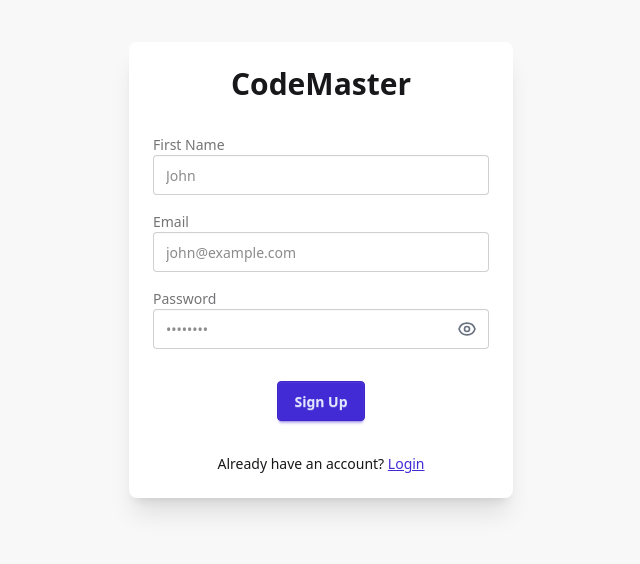
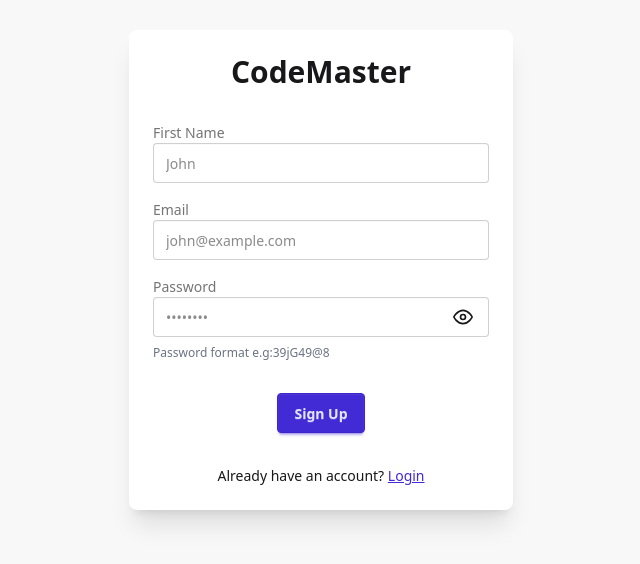
Before and after one commit to devvspark/CodeMaster-Online-Coding-Platform, a React (Vite) app in the folder frontend/: page /signup in a window 1280 px wide. Shown: the part 130-694 px from the top of the page, without its empty margins (319-959 px from the left). Built offline with nearby package versions, Linux system fonts and the light colour scheme; no server answers.

Commit message:
Creating a Coding Platform

```diff
--- a/frontend/src/pages/LandingPage.jsx
+++ b/frontend/src/pages/LandingPage.jsx
@@ -4,6 +4,7 @@
 import { useNavigate } from "react-router";
 import { logoutUser } from "../authSlice";
 import bgimage from "../assets/LeetCodeHeroBackground.png";
+import bgimg from "../assets/back.png";
 
 import axiosClient from "../utils/axiosClient";
 
@@ -703,6 +704,7 @@
       </footer>
     </div>
   );
+
 }
 
 export default LandingPage;
--- a/frontend/src/pages/Signup.jsx
+++ b/frontend/src/pages/Signup.jsx
@@ -1,25 +1,25 @@
 // Import React hooks
-import { useState, useEffect } from 'react';
+import { useState, useEffect } from "react";
 
 // Import React Hook Form and Zod for form handling and validation
-import { useForm } from 'react-hook-form';
-import { zodResolver } from '@hookform/resolvers/zod';
-import { z } from 'zod';
+import { useForm } from "react-hook-form";
+import { zodResolver } from "@hookform/resolvers/zod";
+import { z } from "zod";
 
 // Import Redux hooks
-import { useDispatch, useSelector } from 'react-redux';
+import { useDispatch, useSelector } from "react-redux";
 
 // Import router functions
-import { useNavigate, NavLink } from 'react-router';
+import { useNavigate, NavLink } from "react-router";
 
 // Import the registerUser async action
-import { registerUser } from '../authSlice';
+import { registerUser } from "../authSlice";
 
 // Define validation schema using Zod
 const signupSchema = z.object({
   firstName: z.string().min(3, "Minimum character should be 3"), // first name must be at least 3 characters
   emailId: z.string().email("Invalid Email"), // must be valid email format
-  password: z.string().min(8, "Password is too weak") // password must be at least 8 characters
+  password: z.string().min(8, "Password is too weak"), // password must be at least 8 characters
 });
 
 function Signup() {
@@ -38,7 +38,7 @@
   // Redirect to home if already authenticated
   useEffect(() => {
     if (isAuthenticated) {
-      navigate('/home');
+      navigate("/home");
     }
   }, [isAuthenticated, navigate]);
 
@@ -48,14 +48,17 @@
   };
 
   return (
-    <div className="min-h-screen flex items-center justify-center p-4 bg-base-200"> {/* Full screen centered card */}
+    <div className="min-h-screen flex items-center justify-center p-4 bg-base-200">
+      {" "}
+      {/* Full screen centered card */}
       <div className="card w-96 bg-base-100 shadow-xl">
         <div className="card-body">
-          <h2 className="card-title justify-center text-3xl mb-6">CodeMaster</h2> {/* App title */}
-
+          <h2 className="card-title justify-center text-3xl mb-6">
+            CodeMaster
+          </h2>{" "}
+          {/* App title */}
           {/* Signup Form */}
           <form onSubmit={handleSubmit(onSubmit)}>
-
             {/* First Name Field */}
             <div className="form-control">
               <label className="label">
@@ -64,11 +67,15 @@
               <input
                 type="text"
                 placeholder="John"
-                className={`input input-bordered w-full ${errors.firstName ? 'input-error' : ''}`}
-                {...register('firstName')}
+                className={`input input-bordered w-full ${
+                  errors.firstName ? "input-error" : ""
+                }`}
+                {...register("firstName")}
               />
               {errors.firstName && (
-                <span className="text-error text-sm mt-1">{errors.firstName.message}</span>
+                <span className="text-error text-sm mt-1">
+                  {errors.firstName.message}
+                </span>
               )}
             </div>
 
@@ -80,49 +87,101 @@
               <input
                 type="email"
                 placeholder="john@example.com"
-                className={`input input-bordered w-full ${errors.emailId ? 'input-error' : ''}`}
-                {...register('emailId')}
+                className={`input input-bordered w-full ${
+                  errors.emailId ? "input-error" : ""
+                }`}
+                {...register("emailId")}
               />
               {errors.emailId && (
-                <span className="text-error text-sm mt-1">{errors.emailId.message}</span>
+                <span className="text-error text-sm mt-1">
+                  {errors.emailId.message}
+                </span>
               )}
             </div>
 
             {/* Password Field with Show/Hide Button */}
+            {/* Password Input Field */}
             <div className="form-control mt-4">
               <label className="label">
                 <span className="label-text">Password</span>
               </label>
-              <div className="relative">
+              <div
+                style={{
+                  position: "relative",
+                  display: "flex",
+                  alignItems: "center",
+                  width: "100%",
+                }}
+              >
                 <input
                   type={showPassword ? "text" : "password"}
                   placeholder="••••••••"
-                  className={`input input-bordered w-full pr-10 ${errors.password ? 'input-error' : ''}`}
-                  {...register('password')}
+                  className={`input input-bordered w-full ${
+                    errors.password ? "input-error" : ""
+                  }`}
+                  style={{
+                    paddingRight: "40px",
+                    boxSizing: "border-box",
+                  }}
+                  {...register("password")}
                 />
-                {/* Toggle Password Visibility Button */}
+                {/* Eye icon button - fixed positioning */}
                 <button
                   type="button"
-                  className="absolute top-1/2 right-3 transform -translate-y-1/2 text-gray-500 hover:text-gray-700"
+                  style={{
+                    position: "absolute",
+                    right: "12px",
+                    top: "50%",
+                    transform: "translateY(-50%)",
+                    background: "transparent",
+                    border: "none",
+                    cursor: "pointer",
+                    zIndex: 10,
+                    padding: "4px",
+                  }}
                   onClick={() => setShowPassword(!showPassword)}
                   aria-label={showPassword ? "Hide password" : "Show password"}
                 >
                   {showPassword ? (
                     // Eye-off icon
-                    <svg xmlns="http://www.w3.org/2000/svg" className="h-5 w-5" fill="none" viewBox="0 0 24 24" stroke="currentColor">
-                      <path strokeLinecap="round" strokeLinejoin="round" strokeWidth={2} d="M13.875 18.825A10.05 10.05 0 0112 19c-4.478 0-8.268-2.943-9.543-7a9.97 9.97 0 011.563-3.029m5.858.908a3 3 0 114.243 4.243M9.878 9.878l4.242 4.242M9.88 9.88l-3.29-3.29m7.532 7.532l3.29 3.29M3 3l3.59 3.59m0 0A9.953 9.953 0 0112 5c4.478 0 8.268 2.943 9.543 7a10.025 10.025 0 01-4.132 5.411m0 0L21 21" />
+                    <svg
+                      xmlns="http://www.w3.org/2000/svg"
+                      width="20"
+                      height="20"
+                      viewBox="0 0 24 24"
+                      fill="none"
+                      stroke="currentColor"
+                      strokeWidth="2"
+                    >
+                      <path d="M17.94 17.94A10.07 10.07 0 0 1 12 20c-7 0-11-8-11-8a18.45 18.45 0 0 1 5.06-5.94M9.9 4.24A9.12 9.12 0 0 1 12 4c7 0 11 8 11 8a18.5 18.5 0 0 1-2.16 3.19m-6.72-1.07a3 3 0 1 1-4.24-4.24"></path>
+                      <line x1="1" y1="1" x2="23" y2="23"></line>
                     </svg>
                   ) : (
                     // Eye icon
-                    <svg xmlns="http://www.w3.org/2000/svg" className="h-5 w-5" fill="none" viewBox="0 0 24 24" stroke="currentColor">
-                      <path strokeLinecap="round" strokeLinejoin="round" strokeWidth={2} d="M15 12a3 3 0 11-6 0 3 3 0 016 0z" />
-                      <path strokeLinecap="round" strokeLinejoin="round" strokeWidth={2} d="M2.458 12C3.732 7.943 7.523 5 12 5c4.478 0 8.268 2.943 9.542 7-1.274 4.057-5.064 7-9.542 7-4.477 0-8.268-2.943-9.542-7z" />
+                    <svg
+                      xmlns="http://www.w3.org/2000/svg"
+                      width="20"
+                      height="20"
+                      viewBox="0 0 24 24"
+                      fill="none"
+                      stroke="currentColor"
+                      strokeWidth="2"
+                    >
+                      <path d="M1 12s4-8 11-8 11 8 11 8-4 8-11 8-11-8-11-8z"></path>
+                      <circle cx="12" cy="12" r="3"></circle>
                     </svg>
                   )}
                 </button>
               </div>
+              <div className="mt-2">
+                <p className="text-xs text-gray-500">
+                  Password format e.g:39jG49@8
+                </p>
+              </div>
               {errors.password && (
-                <span className="text-error text-sm mt-1">{errors.password.message}</span>
+                <span className="text-error text-sm mt-1">
+                  {errors.password.message}
+                </span>
               )}
             </div>
 
@@ -130,18 +189,17 @@
             <div className="form-control mt-8 flex justify-center">
               <button
                 type="submit"
-                className={`btn btn-primary ${loading ? 'loading' : ''}`}
+                className={`btn btn-primary ${loading ? "loading" : ""}`}
                 disabled={loading}
               >
-                {loading ? 'Signing Up...' : 'Sign Up'}
+                {loading ? "Signing Up..." : "Sign Up"}
               </button>
             </div>
           </form>
-
           {/* Redirect to Login Page */}
           <div className="text-center mt-6">
             <span className="text-sm">
-              Already have an account?{' '}
+              Already have an account?{" "}
               <NavLink to="/login" className="link link-primary">
                 Login
               </NavLink>
```
Also changed, not shown: frontend/src/pages/Login.jsx (+32 -28 lines), frontend/src/assets/back.png (added), frontend/src/assets/image.png (added).
